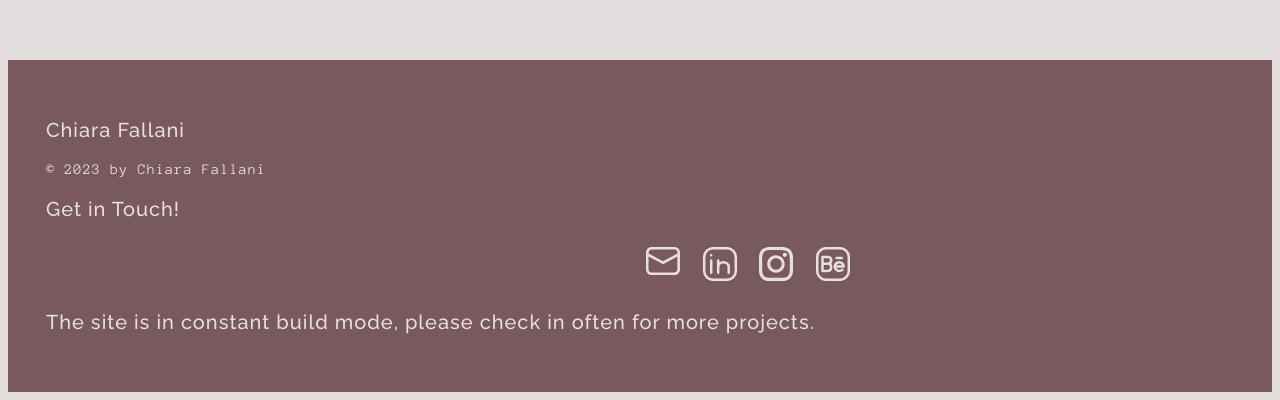
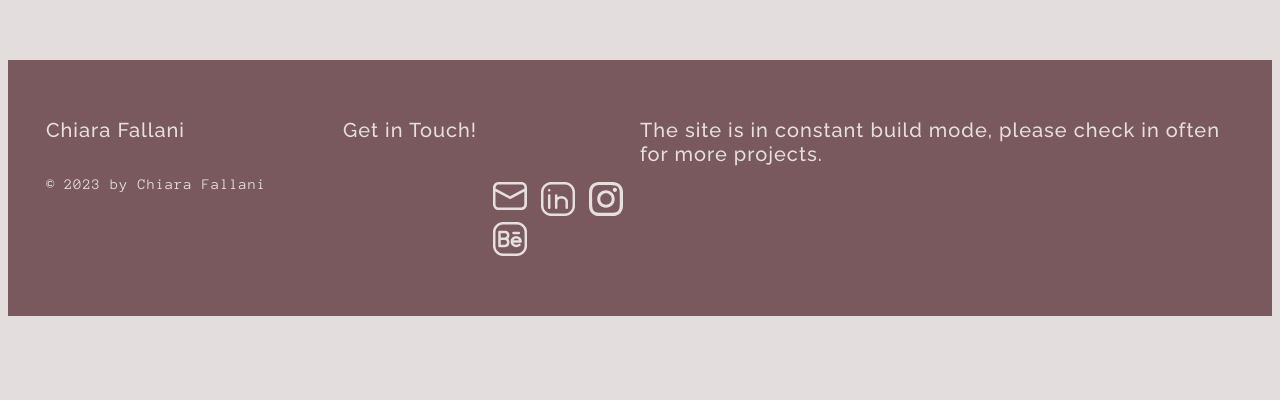
Before and after one commit to Chiarafall/UX_UI_HW_17, a plain HTML site: page index.html in a window 1280 px wide. Shown: the part 1004-1404 px from the top of the page. After the commit the page ends 1328 px from the top, so only its background shows below. Drawn offline with Linux system fonts and the light colour scheme; a web font is replaced by a local one.

Commit message:
Added Footer Grid
Footer grid is added but contacts still not properly alligned

```diff
--- a/css/index.css
+++ b/css/index.css
@@ -4,6 +4,8 @@ nav { /* this is not right, it should be nav{} */
     width: 73%;
     padding: 1%;
     position: fixed;
+    background-color: #E4DDDE;
+
 }
 
 
@@ -33,11 +35,12 @@ h2 {
 }
 
 
-
 .logo {
     width: 23%;
     padding: 1%;
     text-align: center;
+    background-color: #E4DDDE;
+
 
 }
 ul {
@@ -67,6 +70,13 @@ a:-webkit-any-link {
 }
 
 
+/* FIX CONTACT ICONS */
+
+#contacts {
+
+}
+
+
 /* Body styles */
 
 body {
@@ -91,7 +101,7 @@ body {
 .Hello Chiara{
 }
 
-.intro2{
+.intro2 {
     font-family: anonymous pro, Courier, monospace; /* now is working! */
     font-size: 22px;
     letter-spacing: 1px;
@@ -118,7 +128,9 @@ body {
     font-size: 15px;
  }
 
+
 footer {
+    display: grid;
     background-color: #79595D; /* changed colour and padding */
     padding: 3%;
     font-family:raleway, arial, sans-serif;
@@ -126,8 +138,39 @@ footer {
     color: #E5DFE0;
     font-size: 20px;
     letter-spacing: 1px;
+}
 
+/* NOT WORKING ---- FIX! */
+.grid-footer {
+    display: grid;
+    grid-template-rows: auto auto;
+    grid-template-columns: 25% 25% 50%;
+    grid-template-areas:
+    "footer1 footer3 footer5"
+    "copy-footer footer4 footer5";
+    text-align: start;
 }
+
+.footer1 {
+    grid-area: footer1;
+}
+
+.copy-footer {
+    grid-area: copy-footer;
+}
+
+.footer3 {
+    grid-area: footer3;
+}
+
+.footer4 {
+    grid-area: footer4;
+}
+
+.footer5 {
+    grid-area: footer5;
+}
+
 
 ul {
     vertical-align: top;
@@ -135,3 +178,5 @@ ul {
 li {
     padding: 1%;
 }
+
+/* THIS IS A CSS COMMENT */
--- a/index.html
+++ b/index.html
@@ -74,7 +74,7 @@
             An Editorial Graphic Designer background has enhanced skills in
             visual storytelling and composition, enabling to create engaging and
             impactful designs. A deep understanding of typography, colour
-            theory, and layout allows to leverage these elements /n to craft
+            theory, and layout allows to leverage these elements to craft
             visually compelling user interfaces that captivate and guide users
             through seamless interactions.
           </p>
@@ -88,13 +88,13 @@
         <!--come back to this portion to code, it is different form instruction-->
       </section>
     </header>
-    <footer>
-      <p>Chiara Fallani</p>
+    <footer class="grid-footer">
+      <p class="footer1">Chiara Fallani</p>
       <p class="copy-footer">© 2023 by Chiara Fallani</p>
-      <p>Get in Touch!</p>
+      <p class="footer3">Get in Touch!</p>
 
-      <ul>
-        <li class="inline-block">
+      <ul id="contacts">
+        <li class="inline-block" class="footer4">
           <a href="#" class="mail">
             <img src="images/Icon_Mail.svg" alt="mail" width="34" />
           </a>
@@ -133,7 +133,7 @@
       <!--revise icons SVG, stroke is not consistent-->
 
       <!--footer is also different form instruction, maybe icons should't be <li>. Footer has been moved out from the header section (instructions required to place it inside)-->
-      <p>
+      <p class="footer5">
         The site is in constant build mode, please check in often for more
         projects.
       </p>
```
